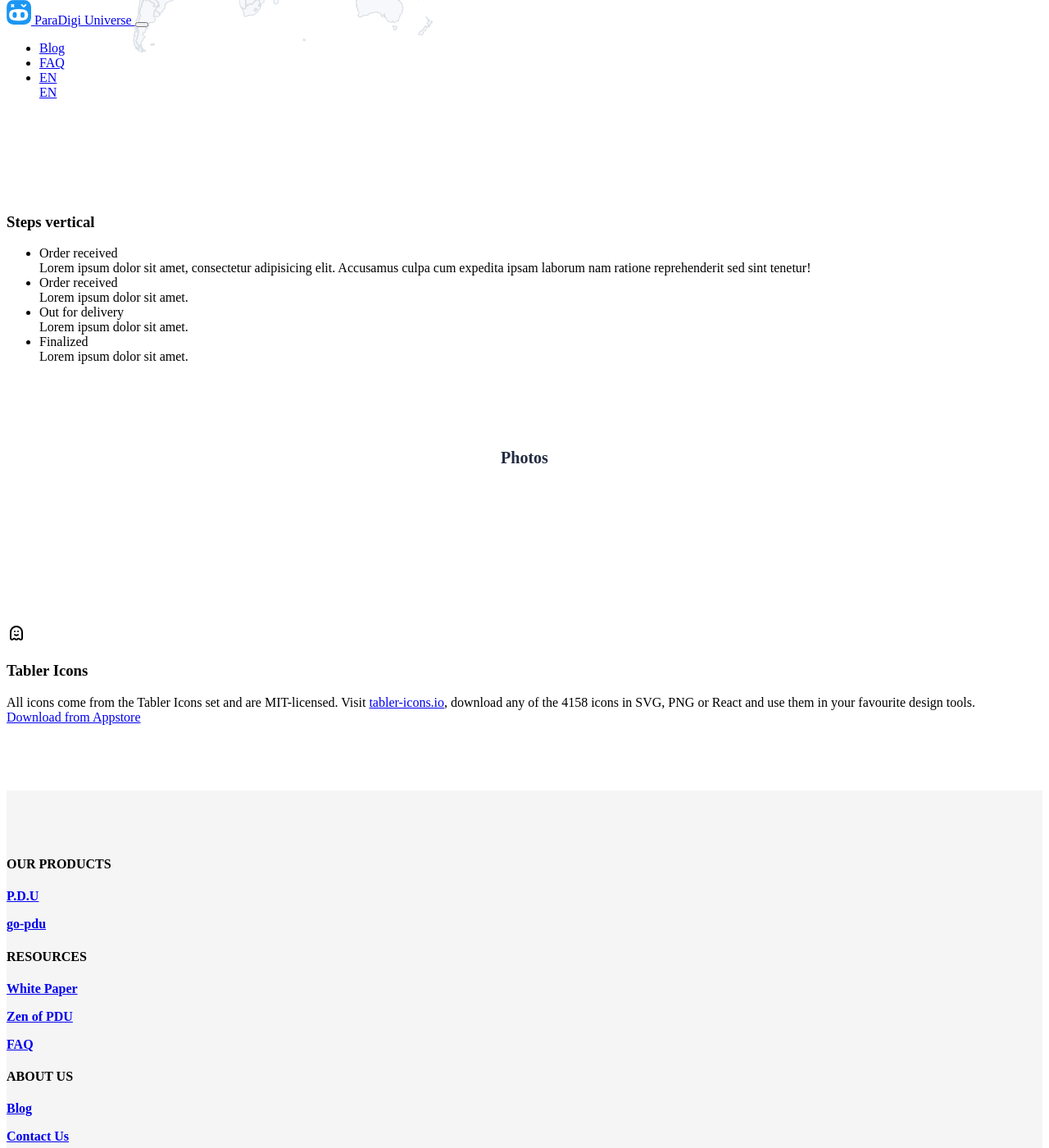
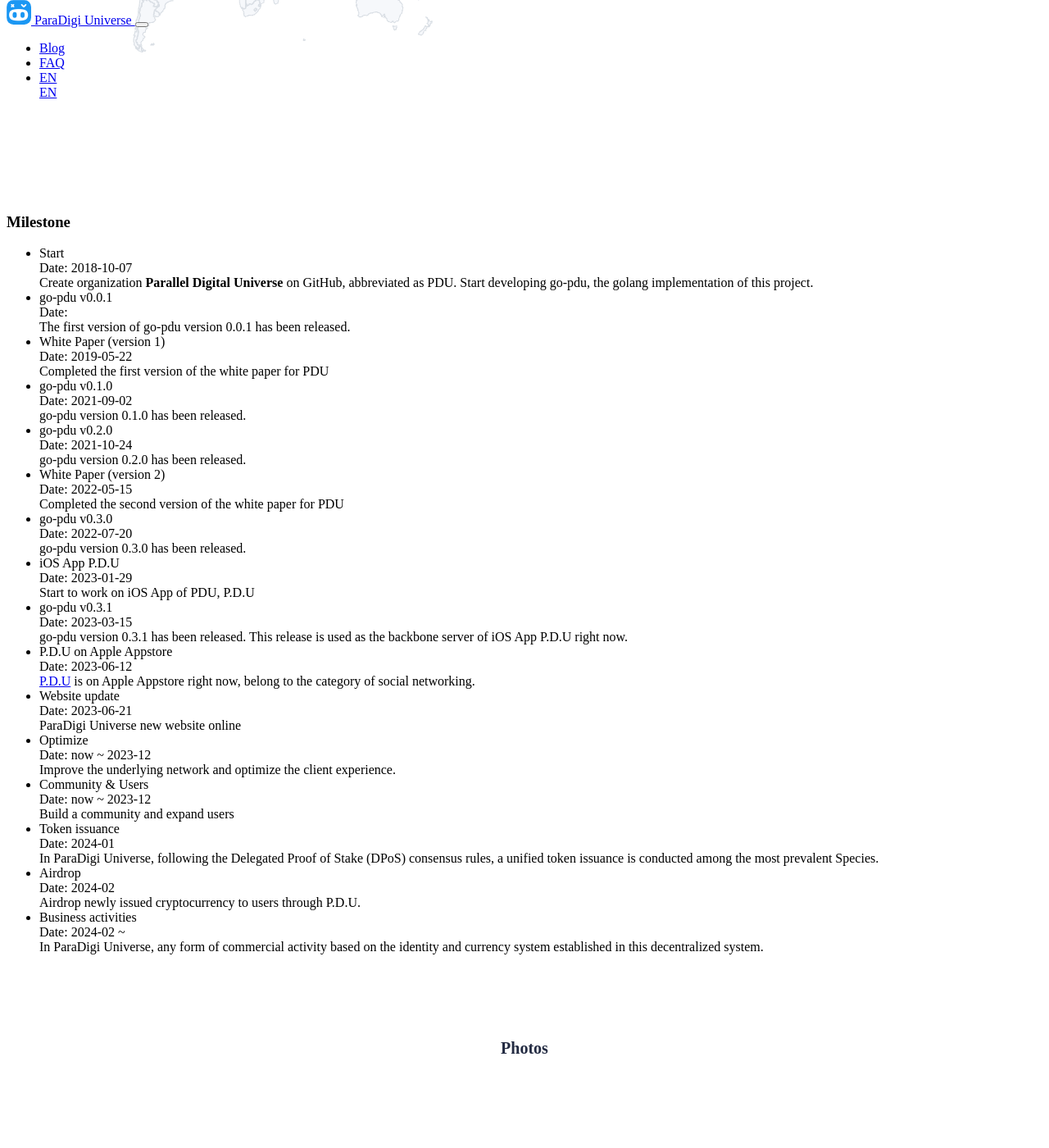
Before and after one commit to pdupub/pdu.pub, a Jekyll site: the page built from index.md, in a window 1280 px wide and 1400 px high, scrolled down 4772 px. Shown: the whole window at 82% size. Built offline with Jekyll 4.4.1, drawn with Linux system fonts in a browser that asks for light colours.

Commit message:
add milestone

```diff
--- a/_data/home.yml
+++ b/_data/home.yml
@@ -10,3 +10,83 @@
 
   - title: Open Source
     description: "<a href=\"http://github.com/pdupub/go-pdu\">ParaDigi Universe</a> is free and open-source software. We believe in your right to use, copy, study and change it as you see fit, and we benefit from contributions from the community."
+
+milestone:
+  - title: Start
+    date: 2018-10-07
+    description: Create organization <b>Parallel Digital Universe</b> on GitHub, abbreviated as PDU. Start developing go-pdu, the golang implementation of this project.
+    current: false
+
+  - title: go-pdu v0.0.1
+    description: The first version of go-pdu version 0.0.1 has been released.
+    current: false
+
+  - title: White Paper (version 1)
+    date: 2019-05-22
+    description: Completed the first version of the white paper for PDU
+    current: false
+
+  - title: go-pdu v0.1.0
+    date: 2021-09-02
+    description: go-pdu version 0.1.0 has been released.
+    current: false
+
+  - title: go-pdu v0.2.0
+    date: 2021-10-24
+    description: go-pdu version 0.2.0 has been released.
+    current: false
+
+  - title: White Paper (version 2)
+    date: 2022-05-15
+    description: Completed the second version of the white paper for PDU
+    current: false
+
+  - title: go-pdu v0.3.0
+    date: 2022-07-20
+    description: go-pdu version 0.3.0 has been released.
+    current: false
+
+  - title: iOS App P.D.U
+    date: 2023-01-29
+    description: Start to work on iOS App of PDU, P.D.U
+    current: false
+
+  - title: go-pdu v0.3.1
+    date: 2023-03-15
+    description: go-pdu version 0.3.1 has been released. This release is used as the backbone server of iOS App P.D.U right now.
+    current: false
+
+  - title: P.D.U on Apple Appstore
+    date: 2023-06-12
+    description: "<a href=\"https://apps.apple.com/us/app/p-d-u/id6443928730\">P.D.U</a> is on Apple Appstore right now, belong to the category of social networking. "
+    current: false
+
+  - title: Website update
+    date: 2023-06-21
+    description: ParaDigi Universe new website online
+    current: true
+
+  - title: Optimize
+    date: now ~ 2023-12
+    description: Improve the underlying network and optimize the client experience.
+    current: false
+
+  - title: Community & Users
+    date: now ~ 2023-12
+    description: Build a community and expand users
+    current: false
+
+  - title: Token issuance
+    date: 2024-01
+    description: In ParaDigi Universe, following the Delegated Proof of Stake (DPoS) consensus rules, a unified token issuance is conducted among the most prevalent Species.
+    current: false
+
+  - title: Airdrop
+    date: 2024-02
+    description: Airdrop newly issued cryptocurrency to users through P.D.U.
+    current: false
+
+  - title: Business activities
+    date: 2024-02 ~
+    description: In ParaDigi Universe, any form of commercial activity based on the identity and currency system established in this decentralized system.
+    current: false
--- a/_layouts/home.html
+++ b/_layouts/home.html
@@ -115,24 +115,15 @@
         <div class="row">
           <div class="card">
             <div class="card-body">
-              <h3 class="card-title">Steps vertical</h3>
+              <h3 class="card-title">Milestone</h3>
               <ul class="steps  steps-counter steps-vertical">
-                <li class="step-item">
-                  <div class="h4 m-0">Order received</div>
-                  <div class="text-muted">Lorem ipsum dolor sit amet, consectetur adipisicing elit. Accusamus culpa cum expedita ipsam laborum nam ratione reprehenderit sed sint tenetur!</div>
+                {% for item in site.data.home.milestone %}
+                <li class="step-item {% if item.current == true %} active {% endif %}">
+                  <div class="h4 m-0">{{ item.title }}</div>
+                  <div class="text-muted"> Date: {{ item.date }}</div>
+                  <div class="text-muted">{{ item.description }}</div>
                 </li>
-                <li class="step-item">
-                  <div class="h4 m-0">Order received</div>
-                  <div class="text-muted">Lorem ipsum dolor sit amet.</div>
-                </li>
-                <li class="step-item active">
-                  <div class="h4 m-0">Out for delivery</div>
-                  <div class="text-muted">Lorem ipsum dolor sit amet.</div>
-                </li>
-                <li class="step-item">
-                  <div class="h4 m-0">Finalized</div>
-                  <div class="text-muted">Lorem ipsum dolor sit amet.</div>
-                </li>
+                {% endfor %}
               </ul>
             </div>
           </div>
```
